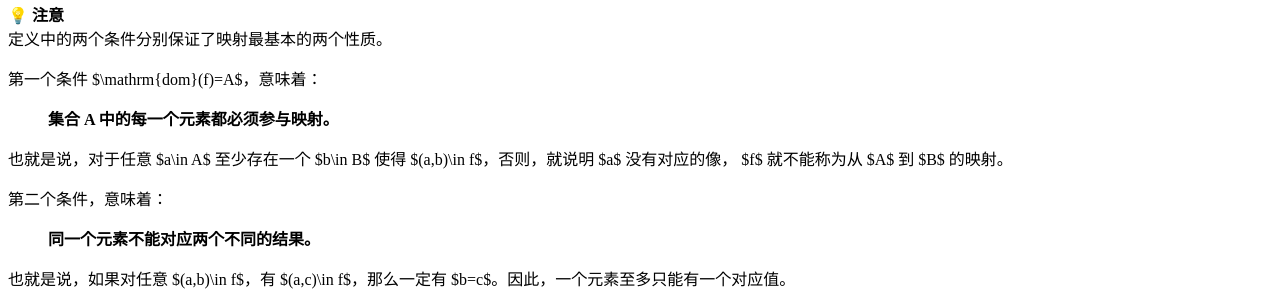
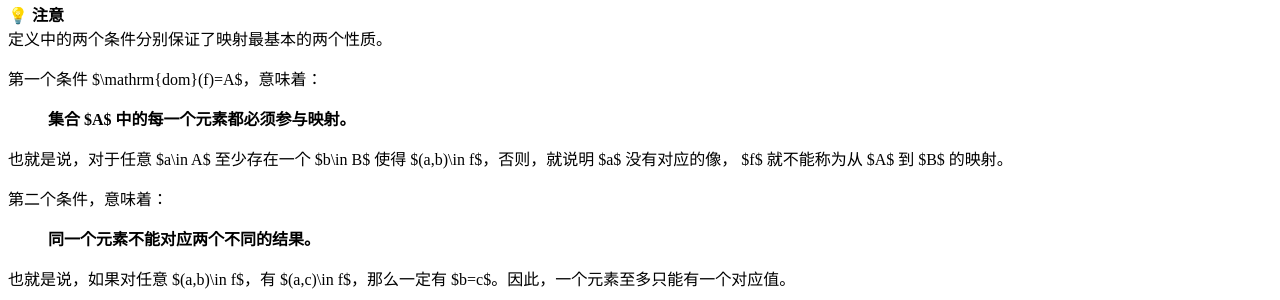
Before and after one commit to RuthSame/mathematical-logic, a Jekyll site: the page built from 集合论.md, in a window 1280 px wide and 900 px high, scrolled down 48427 px. Shown: the part 149-449 px from the top of the window. Built offline with Jekyll 4.4.1, drawn with Linux system fonts in a browser that asks for light colours; our own code applies the rules of GitHub Pages for plain Markdown files.

Commit message:
Add files via upload

```diff
--- a/集合论.md
+++ b/集合论.md
@@ -2171,7 +2176,7 @@ $X^n = \underbrace{X\times X\times\cdots\times X}_{n\text{ 个}}$
 定义中的两个条件分别保证了映射最基本的两个性质。
 
 第一个条件 $\mathrm{dom}(f)=A$，意味着：
-> **集合 A 中的每一个元素都必须参与映射。**
+> **集合 $A$ 中的每一个元素都必须参与映射。**
 
 也就是说，对于任意 $a\in A$ 至少存在一个 $b\in B$ 使得 $(a,b)\in f$，否则，就说明 $a$ 没有对应的像， $f$ 就不能称为从 $A$ 到 $B$ 的映射。
 
```
Also changed, not shown: other parts of 集合论.md (+5 -0 lines).
